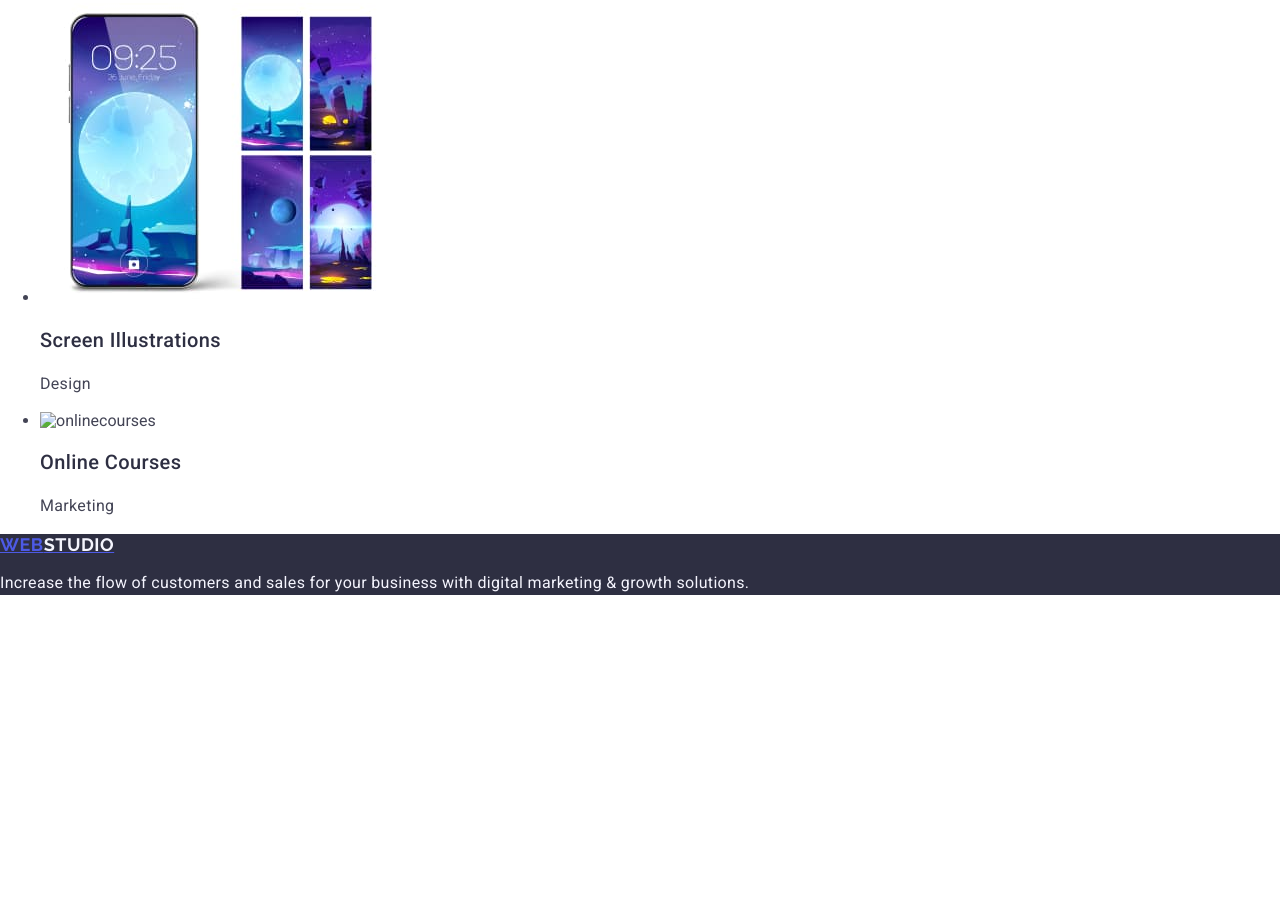
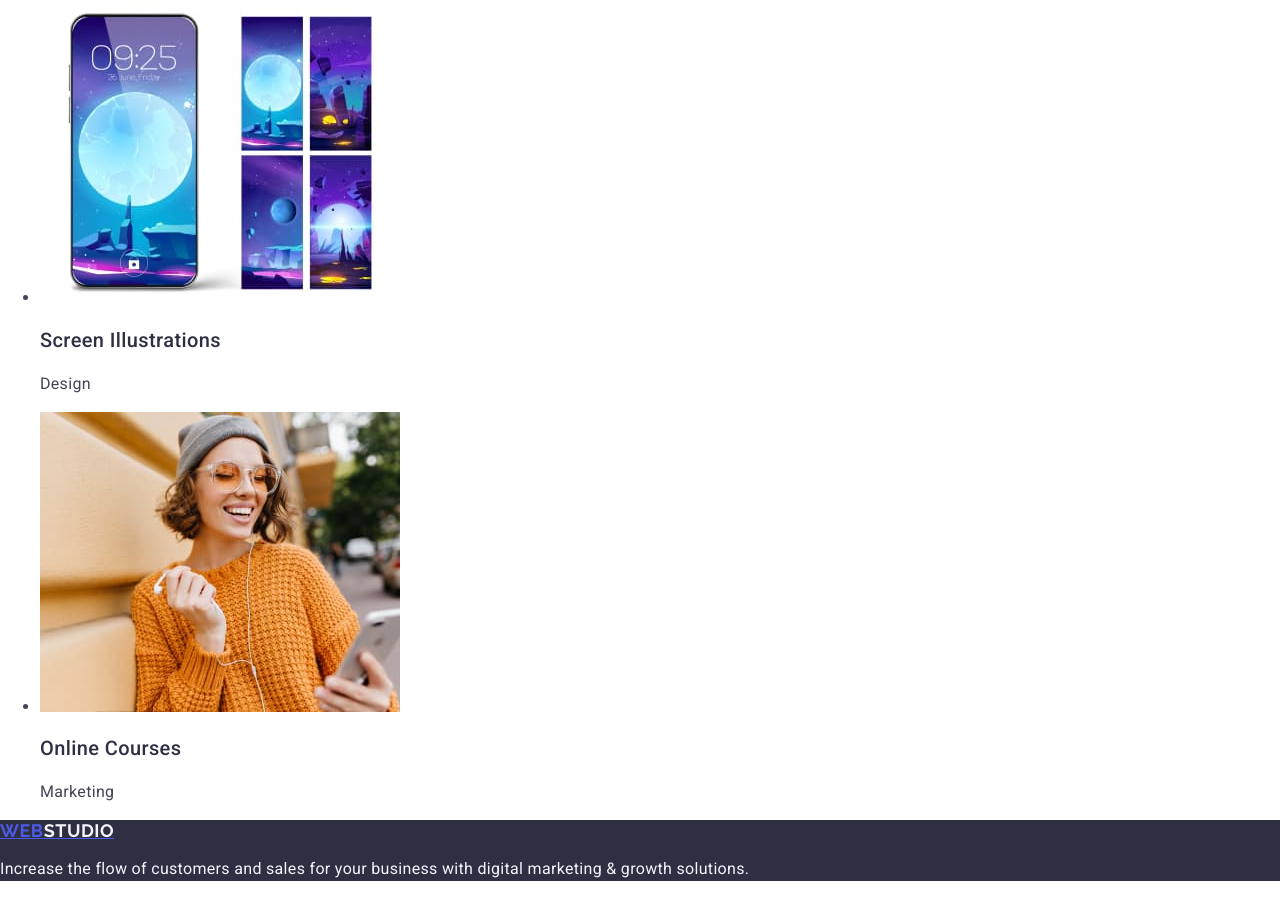
Before and after one commit to nikitozec/goit-markup-hw-2, a plain HTML site: page index.html in a window 1280 px wide. Shown: the part 4043-4940 px from the top of the page. Before the commit the page ends 4654 px from the top, so only its background shows below. Drawn offline with nearby package versions, Linux system fonts and the light colour scheme; the site is published under a folder, as on GitHub Pages, so addresses that start at the root find nothing.

Commit message:
fixed all bugs

```diff
--- a/index.html
+++ b/index.html
@@ -142,7 +142,7 @@
                     <p class="photo-text">Design</p>
                 </li>
                 <li>
-                    <img class="portfolio-photo" src="/images/onlinecourses.jpg" alt="onlinecourses" width="360">
+                    <img class="portfolio-photo" src="./images/onlinecourses.jpg" alt="onlinecourses" width="360">
                     <h3 class="photo-title">Online Courses</h3>
                     <p class="photo-text">Marketing</p>
                 </li>
```
